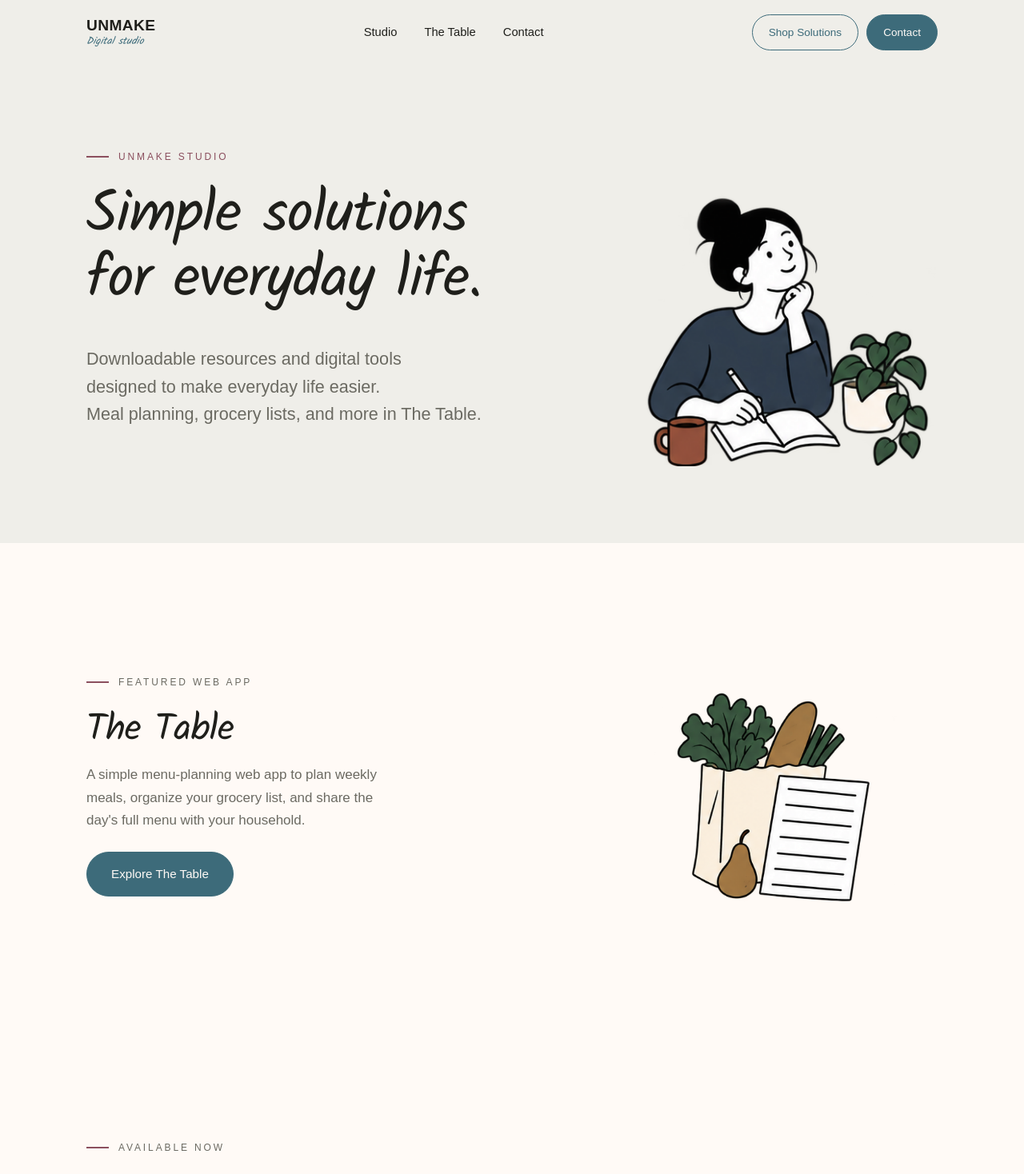
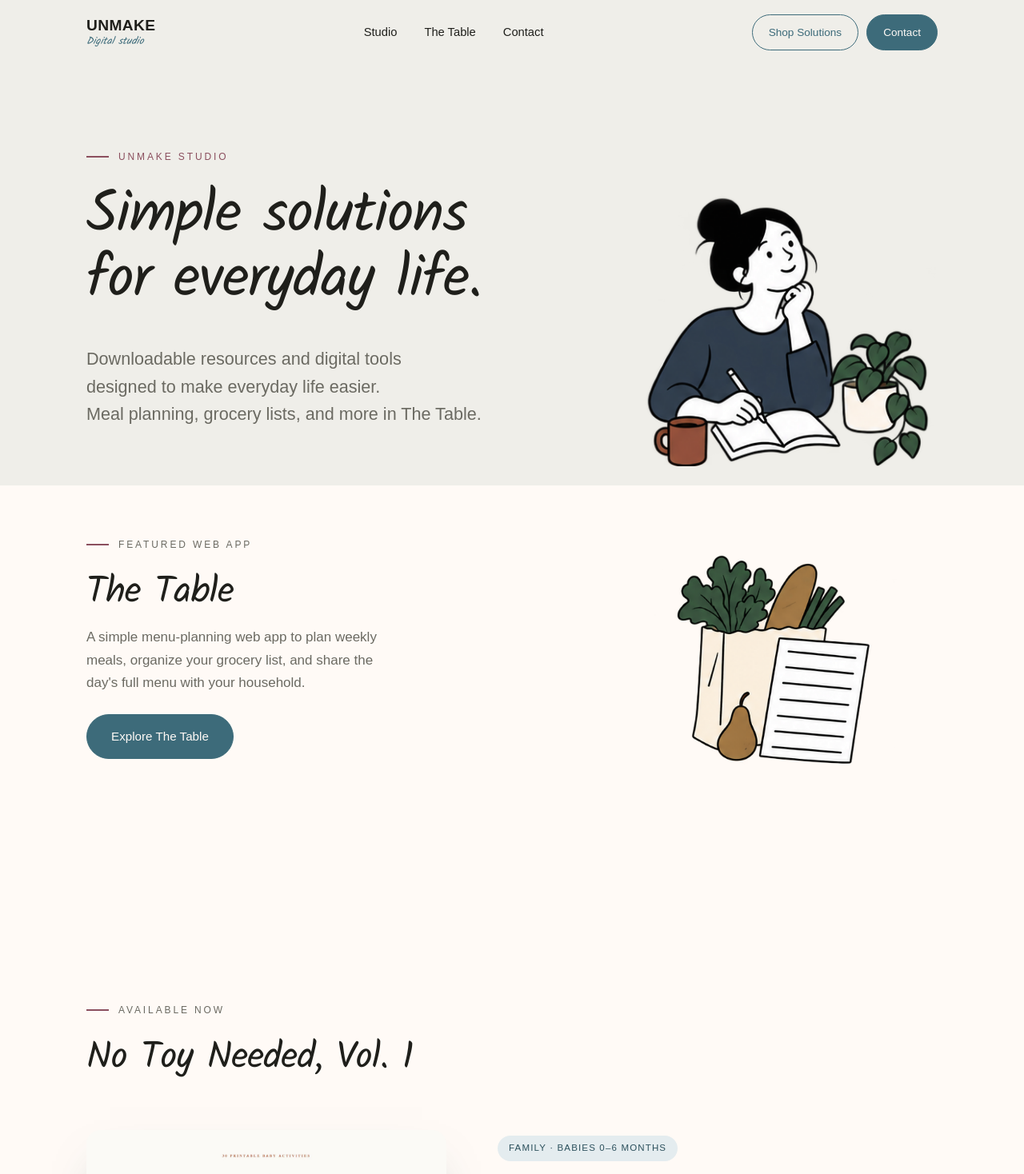
Before and after one commit to unmaketricia/unmake-website, a Next.js app: page /shop in a window 1280 px wide. Shown: the top 1468 px of the page at 80% size. Built offline with nearby package versions, Linux system fonts and the light colour scheme.

Commit message:
Fix product title wrapping and tighten Studio hero spacing

```diff
--- a/app/illustrations.css
+++ b/app/illustrations.css
@@ -59,3 +59,13 @@
 @media (max-width: 520px) {
   .table-feature-illustration { width: 88px; margin-bottom: 16px; }
 }
+
+/* Keep the Studio introduction and featured product visually connected. */
+.studio-hero.hero.tight { padding-bottom: var(--s3); }
+.studio-hero + #the-table { padding-top: var(--s4); }
+.studio-product-heading { max-width: 100%; }
+.studio-volume { white-space: nowrap; }
+@media (max-width: 860px) {
+  .studio-hero.hero.tight { padding-bottom: var(--s2); }
+  .studio-hero + #the-table { padding-top: var(--s3); }
+}
--- a/app/shop/page.jsx
+++ b/app/shop/page.jsx
@@ -13,7 +13,7 @@ export const metadata = {
 export default function Shop() {
   return (
     <>
-      <header className="hero tight">
+      <header className="hero tight studio-hero">
         <div className="wrap studio-hero-grid">
           <div>
           <p className="eyebrow">UNMAKE Studio</p>
@@ -47,9 +47,9 @@ export default function Shop() {
 
       <section className="cream" id="available">
         <Reveal className="wrap">
-          <div className="section-head">
+          <div className="section-head studio-product-heading">
             <p className="eyebrow">Available now</p>
-            <h2>No Toy Needed, Vol. 1</h2>
+            <h2>No Toy Needed, <span className="studio-volume">Vol. 1</span></h2>
           </div>
           <div className="product">
             {/* eslint-disable-next-line @next/next/no-img-element */}
```
